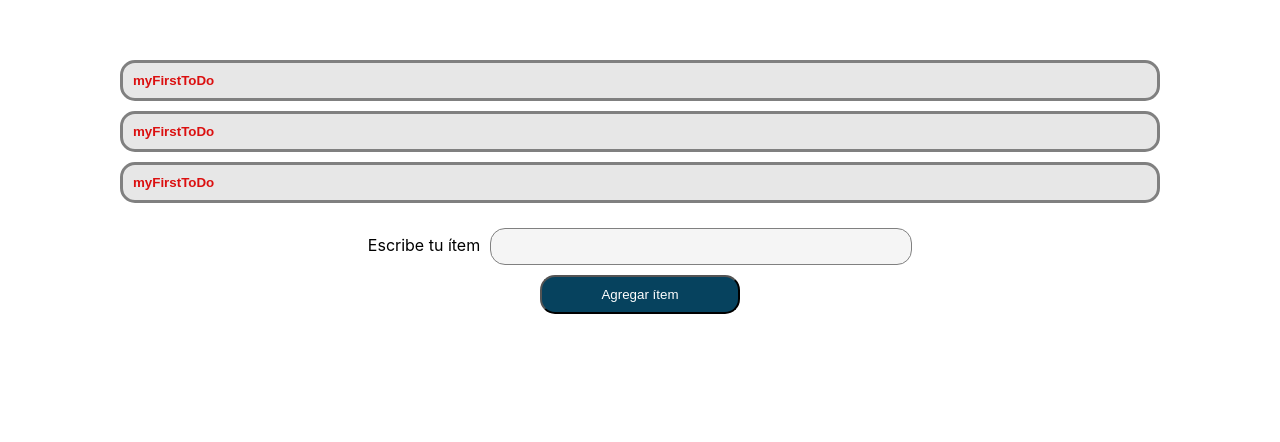
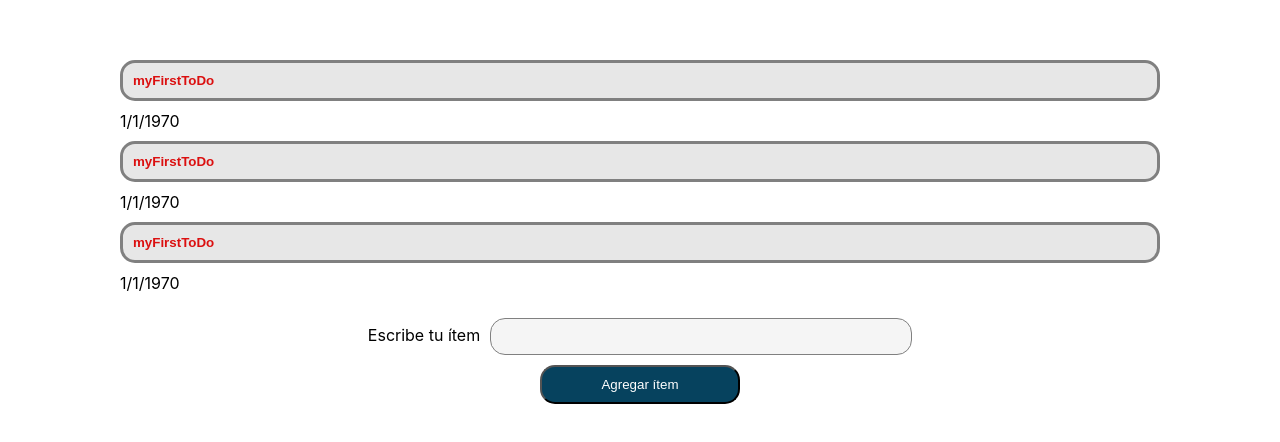
Before and after one commit to team-perejil/todo-list-react-js, a React (Create React App) app: page / in a window 1280 px wide. Shown: the top 442 px of the page. Built offline with nearby package versions, Linux system fonts and the light colour scheme.

Commit message:
feat: add every item in list

```diff
--- a/src/Components/TodoForm.js
+++ b/src/Components/TodoForm.js
@@ -6,11 +6,12 @@ const TodoForm = ({ onAddItem }) => {
 
   const handleChange = (e) => {
     setItem(e.target.value);
+    console.log("dbg1: ", e);
   };
 
   const handleSubmit = (e) => {
     e.preventDefault();
-    onAddItem({ title: item });
+    onAddItem({ title: item, createdAt: Date.now() });
     e.target.reset();
   };
 
--- a/src/pages/ToDoPage.js
+++ b/src/pages/ToDoPage.js
@@ -15,16 +15,34 @@ const ToDoPage = () => {
     setMockTodo([...mockTodo, newItem]);
   };
 
+  const handleChange = (e, i) => {
+    const { value } = e.target;
+    console.log("dbg2", value);
+    /*     mockTodo[i].title */
+    setMockTodo((prev) => {
+      const newToDo = { ...prev[i], title: value };
+      prev.splice(i, 1, newToDo);
+      return prev;
+    });
+    console.log("dbg3", mockTodo);
+  };
+
   return (
     <div className="page-container">
       <div className="toDo-list">
-        {mockTodo.map((toDo) => {
+        {mockTodo.map((toDo, i) => {
           return (
-            <input
-              className="toDo"
-              type="text"
-              defaultValue={toDo.title}
-            ></input>
+            <>
+              <input
+                className="toDo"
+                type="text"
+                defaultValue={toDo.title}
+                onChange={(e) => handleChange(e, i)}
+              ></input>
+              <div>
+                {new Date(toDo.createdAt || 0).toLocaleDateString("en-US")}
+              </div>
+            </>
           );
         })}
       </div>
@@ -40,3 +58,11 @@ export default ToDoPage;
 2) el objetivo es que cada input (cada todo) sea editable:
 - en lugar de divs queremos que sean inputs --> OK
 - a medida que voy escribiendo se vaya actualizando el mockToDos  */
+
+/* Deberes2:
+- añadir la fecha dentro del div (hacer un div con cada toDo (input))
+- en el input, verificar que no sea 0 y que no sea mas de 10
+- display del mensaje de error (con la condición de la linea 64)
+BONUS COMPLICADO:
+- implementar que el input sea dinamico con el texto (se expanda y se contraiga). Explorar el textArea (los diferentes atributos) y con useRef y useEffect
+*/
```
